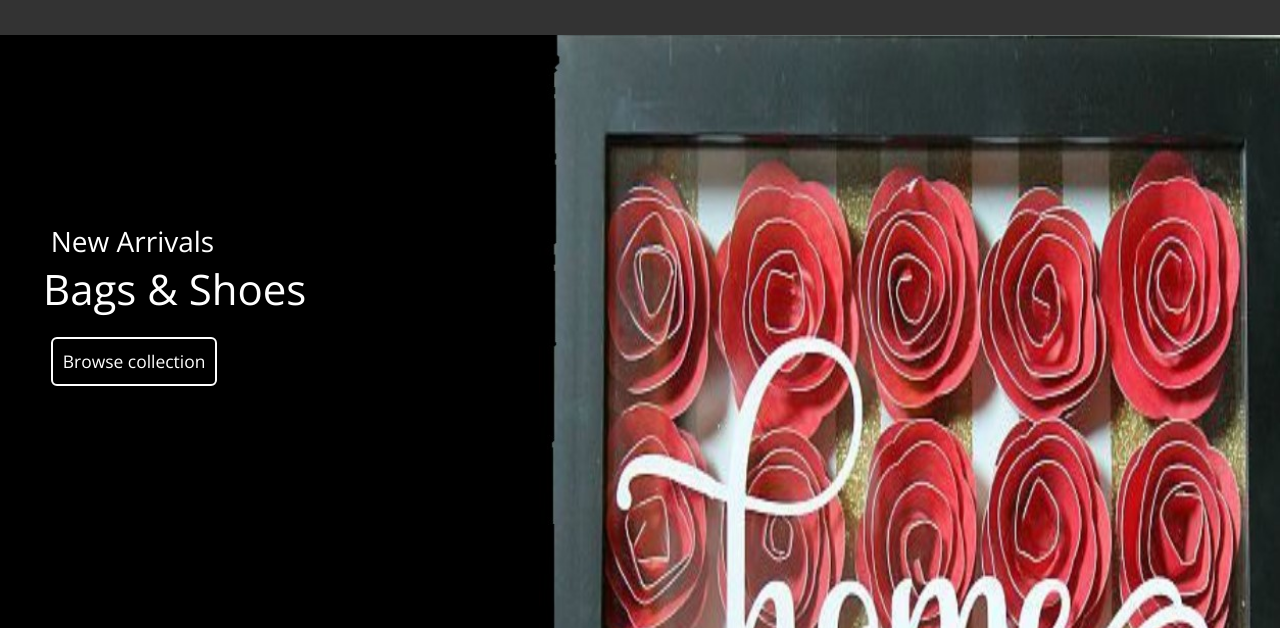
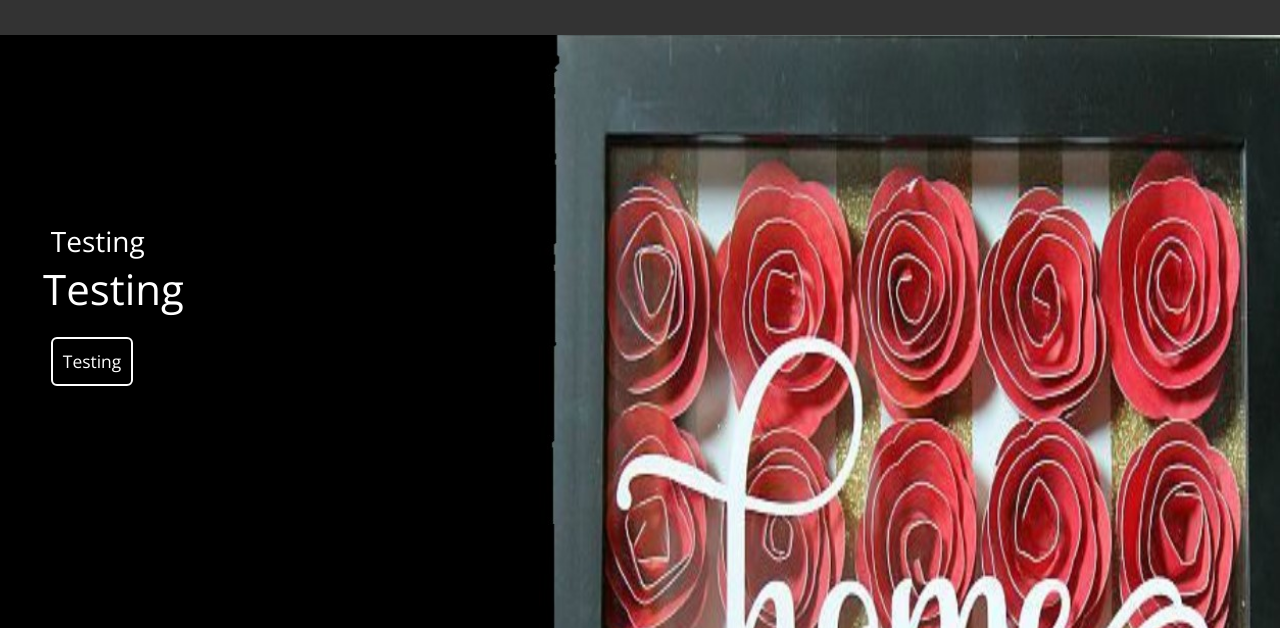
Before and after one commit to ShadyFlowers/ShadyFlowers.github.io, a plain HTML site: page index.html in a window 1280 px wide. Shown: the part 172-800 px from the top of the page. Drawn offline with nearby package versions, Linux system fonts and the light colour scheme.

Commit message:
Update index.html

```diff
--- a/index.html
+++ b/index.html
@@ -95,9 +95,9 @@ License URL: http://creativecommons.org/licenses/by/3.0/
 		                    <img src="images/img.jpg" alt=""/>
 		                <div class="slide_content">
 		                    <div class="slide_content_wrap">
-		                         <p class="description">New Arrivals</p>
-		                        <h4 class="title">Bags & Shoes</h4>
-		                         <p class="description"><a href="#">Browse collection</a></p>
+		                         <p class="description">Testing</p>
+		                        <h4 class="title">Testing</h4>
+		                         <p class="description"><a href="#">Testing</a></p>
 		                        <div class="slide-btns description">
 		                        </div>
 		                    </div>
@@ -107,9 +107,9 @@ License URL: http://creativecommons.org/licenses/by/3.0/
 		                <img src="images/img.jpg" alt=""/>
 		                <div class="slide_content">
 		                     <div class="slide_content_wrap">
-		                         <p class="description">New Arrivals</p>
-		                        <h4 class="title">Bags & Shoes</h4>
-		                         <p class="description"><a href="#">Browse collection</a></p>
+		                         <p class="description">Testing</p>
+		                        <h4 class="title">Testing</h4>
+		                         <p class="description"><a href="#">Testing</a></p>
 		                        <div class="slide-btns description">
 		                        </div>
 		                    </div>
```
